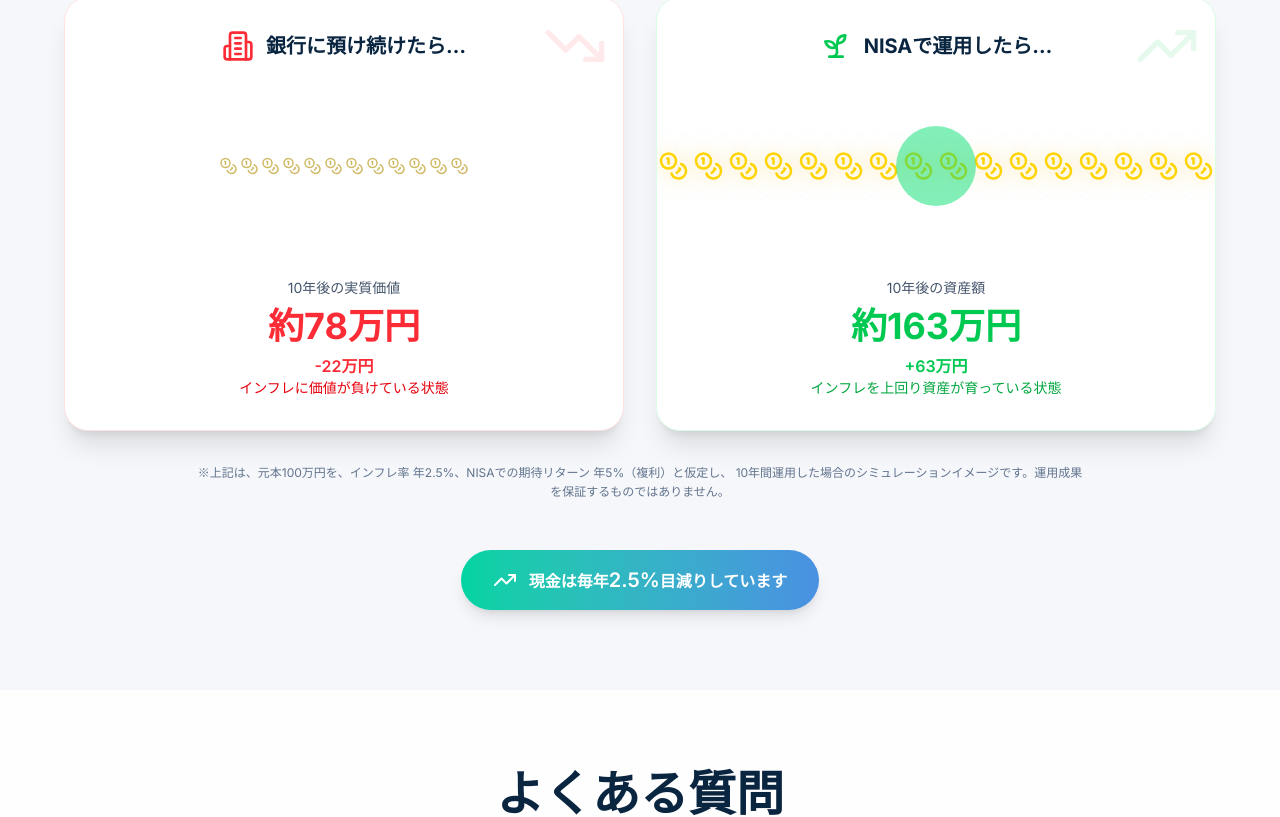
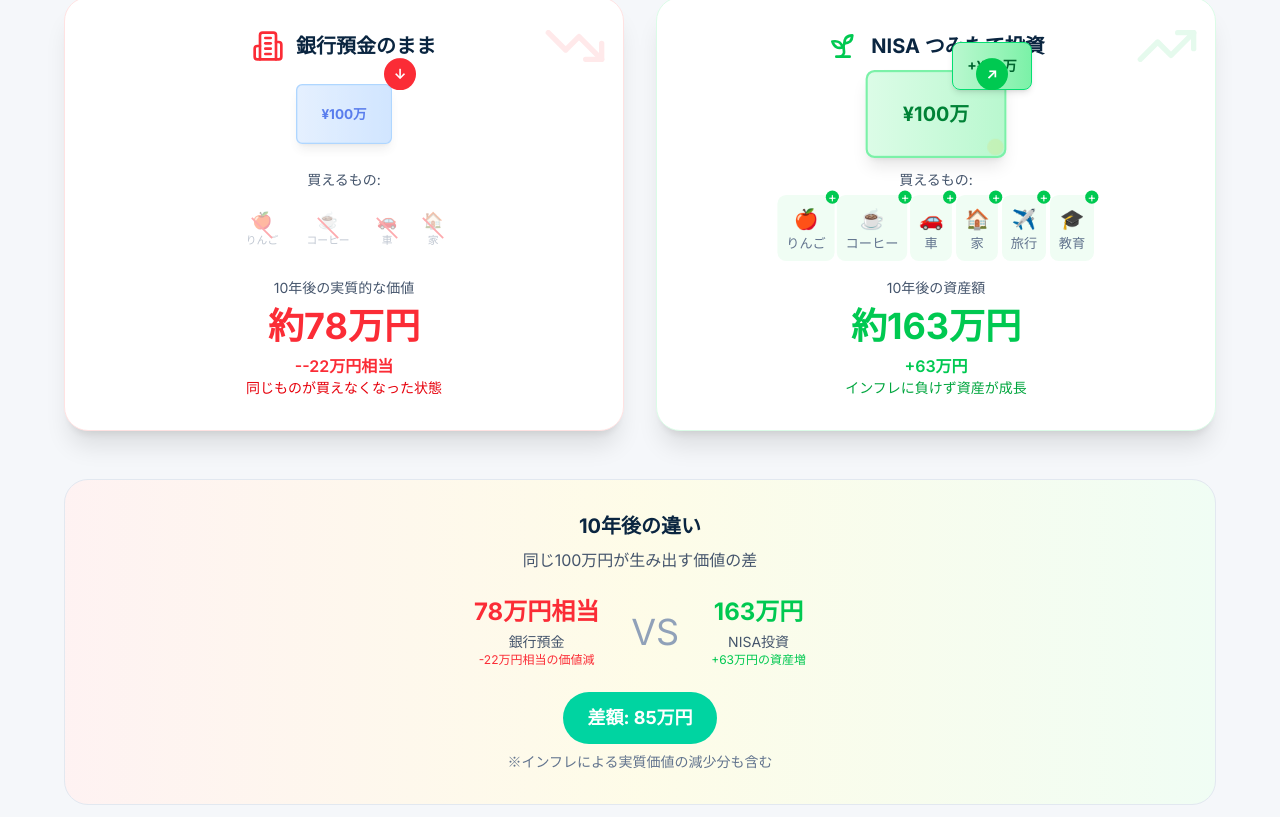
Before and after one commit to hi-asamin/laplace-web, a Next.js app: page / in a window 1280 px wide. Shown: the part 5452-6269 px from the top of the page. Built offline with nearby package versions, Linux system fonts and the light colour scheme.

Commit message:
LPのインフレ対比部分のイラスト改修

```diff
--- a/src/app/page.tsx
+++ b/src/app/page.tsx
@@ -95,9 +95,9 @@
     <div ref={ref} className="max-w-6xl mx-auto">
       <div className="text-center mb-12">
         <h3 className="text-2xl md:text-3xl font-bold text-[var(--color-lp-navy)] mb-4 font-[var(--font-poppins)]">
-          時の流れが変える、<span className="text-[var(--color-lp-mint)]">100万円</span>の未来
+          同じ<span className="text-[var(--color-lp-mint)]">100万円</span>でも、10年後は？
         </h3>
-        <p className="text-lg text-slate-600">もし、100万円を10年間そのままにしたら…？</p>
+        <p className="text-lg text-slate-600">インフレ率2.5%の環境下での購買力の変化</p>
       </div>
 
       <div className="grid grid-cols-1 lg:grid-cols-2 gap-8">
@@ -106,64 +106,83 @@
           <div className="text-center">
             <div className="flex items-center justify-center gap-3 mb-6">
               <Building2 className="w-8 h-8 text-red-500" />
-              <h4 className="text-xl font-bold text-[var(--color-lp-navy)]">銀行に預け続けたら…</h4>
+              <h4 className="text-xl font-bold text-[var(--color-lp-navy)]">銀行預金のまま</h4>
             </div>
 
-            {/* コインの山ビジュアル（縮小アニメーション） */}
-            <div className="relative h-40 flex items-center justify-center mb-8">
+            {/* 購買力の視覚化（商品が買えなくなる） */}
+            <div className="relative h-40 flex flex-col items-center justify-center mb-8">
+              {/* 紙幣のビジュアル */}
+              <div className="relative mb-4">
                 <div
-                className={`transition-all duration-3000 ${
-                  isVisible ? 'scale-75 opacity-60' : 'scale-100 opacity-100'
+                  className={`transition-all duration-3000 ease-out ${
+                    isVisible ? 'scale-75 opacity-70' : 'scale-100 opacity-100'
                   }`}
                 >
-                <div className="flex flex-wrap justify-center items-end gap-1">
-                  {Array.from({ length: 12 }).map((_, i) => (
-                    <Coins
-                      key={i}
-                      className={`text-yellow-400 transition-all duration-3000 ${
-                        isVisible ? 'text-yellow-300' : 'text-yellow-400'
-                      }`}
-                      style={{
-                        fontSize: `${20 + (i % 3) * 8}px`,
-                        animationDelay: `${i * 100}ms`,
-                        filter: isVisible ? 'brightness(0.7)' : 'brightness(1)',
-                      }}
-                    />
-                  ))}
+                  <div className="w-32 h-20 bg-gradient-to-r from-blue-100 to-blue-200 rounded-lg border-2 border-blue-300 flex items-center justify-center shadow-lg">
+                    <span className="text-lg font-bold text-blue-700">¥100万</span>
                   </div>
                 </div>
 
-              {/* インフレの波紋効果 */}
+                {/* インフレの影響を示す矢印 */}
+                {isVisible && (
+                  <div className="absolute -top-2 -right-2 animate-bounce">
+                    <div className="w-8 h-8 bg-red-500 rounded-full flex items-center justify-center text-white text-sm font-bold">
+                      ↓
+                    </div>
+                  </div>
+                )}
+              </div>
+
+              {/* 購買力の変化を商品で表現 */}
+              <div className="flex items-center gap-2 mb-2">
+                <span className="text-sm text-slate-600">買えるもの:</span>
+              </div>
+
+              <div className="flex flex-wrap justify-center gap-2">
+                {/* 商品アイコン（購買力低下を表現） */}
+                {[
+                  { icon: '🍎', label: 'りんご', crossed: isVisible },
+                  { icon: '☕', label: 'コーヒー', crossed: isVisible },
+                  { icon: '🚗', label: '車', crossed: isVisible },
+                  { icon: '🏠', label: '家', crossed: isVisible },
+                ].map((item, i) => (
                   <div
-                className={`absolute inset-0 transition-opacity duration-2000 ${
-                  isVisible ? 'opacity-100' : 'opacity-0'
+                    key={i}
+                    className={`relative flex flex-col items-center p-2 rounded-lg transition-all duration-1000 ${
+                      item.crossed ? 'opacity-40 scale-90' : 'opacity-100 scale-100'
                     }`}
+                    style={{ animationDelay: `${i * 200 + 1000}ms` }}
                   >
-                <div className="absolute top-1/2 left-1/2 transform -translate-x-1/2 -translate-y-1/2">
-                  <div className="w-32 h-32 border-2 border-red-300 rounded-full animate-ping opacity-30"></div>
-                  <div className="w-24 h-24 border-2 border-red-400 rounded-full animate-ping opacity-40 absolute top-4 left-4"></div>
+                    <span className="text-lg">{item.icon}</span>
+                    <span className="text-xs text-slate-500">{item.label}</span>
+                    {item.crossed && (
+                      <div className="absolute inset-0 flex items-center justify-center">
+                        <div className="w-8 h-0.5 bg-red-500 transform rotate-45"></div>
                       </div>
+                    )}
+                  </div>
+                ))}
               </div>
             </div>
 
             <div className="space-y-4">
               <div>
-                <p className="text-sm text-slate-600 mb-2">10年後の実質価値</p>
+                <p className="text-sm text-slate-600 mb-2">10年後の実質的な価値</p>
                 <div className="text-4xl font-bold text-red-500 mb-2">
                   {isVisible ? (
                     <AnimatedNumber end={78} prefix="約" suffix="万円" duration={2500} />
                   ) : (
-                    '約100万円'
+                    '100万円'
                   )}
                 </div>
                 <div className="text-red-500 font-semibold">
                   {isVisible ? (
-                    <AnimatedNumber end={-22} prefix="" suffix="万円" duration={2500} />
+                    <AnimatedNumber end={-22} prefix="-" suffix="万円相当" duration={2500} />
                   ) : (
-                    '0円'
+                    '±0円'
                   )}
                 </div>
-                <p className="text-sm text-red-600">インフレに価値が負けている状態</p>
+                <p className="text-sm text-red-600">同じものが買えなくなった状態</p>
               </div>
             </div>
           </div>
@@ -179,43 +198,90 @@
           <div className="text-center">
             <div className="flex items-center justify-center gap-3 mb-6">
               <Sprout className="w-8 h-8 text-green-500" />
-              <h4 className="text-xl font-bold text-[var(--color-lp-navy)]">NISAで運用したら…</h4>
+              <h4 className="text-xl font-bold text-[var(--color-lp-navy)]">NISA つみたて投資</h4>
             </div>
 
-            {/* コインの山ビジュアル（成長アニメーション） */}
-            <div className="relative h-40 flex items-center justify-center mb-8">
+            {/* 資産成長の視覚化 */}
+            <div className="relative h-40 flex flex-col items-center justify-center mb-8">
+              {/* 資産の成長を表現 */}
+              <div className="relative mb-4">
                 <div
-                className={`transition-all duration-3000 ${isVisible ? 'scale-125' : 'scale-100'}`}
+                  className={`transition-all duration-3000 ease-out ${
+                    isVisible ? 'scale-110' : 'scale-100'
+                  }`}
                 >
-                <div className="flex flex-wrap justify-center items-end gap-1">
-                  {Array.from({ length: 16 }).map((_, i) => (
-                    <Coins
-                      key={i}
-                      className={`text-yellow-400 transition-all duration-3000 ${
-                        isVisible ? 'text-yellow-500' : 'text-yellow-400'
-                      }`}
-                      style={{
-                        fontSize: `${20 + (i % 4) * 6}px`,
-                        animationDelay: `${i * 80}ms`,
-                        filter: isVisible
-                          ? 'brightness(1.2) drop-shadow(0 0 8px rgba(251, 191, 36, 0.5))'
-                          : 'brightness(1)',
-                      }}
-                    />
-                  ))}
+                  <div className="w-32 h-20 bg-gradient-to-r from-green-100 to-green-200 rounded-lg border-2 border-green-300 flex items-center justify-center shadow-lg relative overflow-hidden">
+                    <span className="text-lg font-bold text-green-700">¥100万</span>
+                    {/* 成長を表すキラキラエフェクト */}
+                    {isVisible && (
+                      <>
+                        <div className="absolute top-1 left-1 w-2 h-2 bg-yellow-400 rounded-full animate-ping"></div>
+                        <div
+                          className="absolute bottom-1 right-1 w-2 h-2 bg-yellow-400 rounded-full animate-ping"
+                          style={{ animationDelay: '0.5s' }}
+                        ></div>
+                        <div
+                          className="absolute top-1 right-1 w-1 h-1 bg-yellow-300 rounded-full animate-ping"
+                          style={{ animationDelay: '1s' }}
+                        ></div>
+                      </>
+                    )}
                   </div>
                 </div>
 
-              {/* 成長の輝きエフェクト */}
+                {/* 追加された資産を表現 */}
+                {isVisible && (
+                  <div className="absolute -top-8 -right-8 transition-all duration-2000 animate-fade-in">
+                    <div className="w-20 h-12 bg-gradient-to-r from-green-200 to-green-300 rounded-lg border border-green-400 flex items-center justify-center shadow-md">
+                      <span className="text-sm font-bold text-green-800">+¥63万</span>
+                    </div>
+                  </div>
+                )}
+
+                {/* 成長を示す矢印 */}
+                {isVisible && (
+                  <div className="absolute -top-2 -right-2 animate-bounce">
+                    <div className="w-8 h-8 bg-green-500 rounded-full flex items-center justify-center text-white text-sm font-bold">
+                      ↗
+                    </div>
+                  </div>
+                )}
+              </div>
+
+              {/* より多くのものが買える */}
+              <div className="flex items-center gap-2 mb-2">
+                <span className="text-sm text-slate-600">買えるもの:</span>
+              </div>
+
+              <div className="flex flex-wrap justify-center gap-2">
+                {[
+                  { icon: '🍎', label: 'りんご', enhanced: true },
+                  { icon: '☕', label: 'コーヒー', enhanced: true },
+                  { icon: '🚗', label: '車', enhanced: true },
+                  { icon: '🏠', label: '家', enhanced: true },
+                  { icon: '✈️', label: '旅行', enhanced: true },
+                  { icon: '🎓', label: '教育', enhanced: true },
+                ].map((item, i) => (
                   <div
-                className={`absolute inset-0 transition-opacity duration-2000 ${
-                  isVisible ? 'opacity-100' : 'opacity-0'
+                    key={i}
+                    className={`relative flex flex-col items-center p-2 rounded-lg transition-all duration-1000 ${
+                      isVisible && item.enhanced
+                        ? 'opacity-100 scale-110 bg-green-50'
+                        : 'opacity-80 scale-100'
                     }`}
+                    style={{ animationDelay: `${i * 150 + 1500}ms` }}
                   >
-                <div className="absolute top-1/2 left-1/2 transform -translate-x-1/2 -translate-y-1/2">
-                  <div className="w-20 h-20 bg-green-400 rounded-full opacity-20 animate-pulse"></div>
-                  <div className="w-32 h-32 border-2 border-green-300 rounded-full animate-ping opacity-30 absolute -top-6 -left-6"></div>
+                    <span className="text-lg">{item.icon}</span>
+                    <span className="text-xs text-slate-500">{item.label}</span>
+                    {isVisible && item.enhanced && (
+                      <div className="absolute -top-1 -right-1">
+                        <div className="w-3 h-3 bg-green-500 rounded-full flex items-center justify-center">
+                          <span className="text-white text-xs">+</span>
                         </div>
+                      </div>
+                    )}
+                  </div>
+                ))}
               </div>
             </div>
 
@@ -226,17 +292,17 @@
                   {isVisible ? (
                     <AnimatedNumber end={163} prefix="約" suffix="万円" duration={2500} />
                   ) : (
-                    '約100万円'
+                    '100万円'
                   )}
                 </div>
                 <div className="text-green-500 font-semibold">
                   {isVisible ? (
                     <AnimatedNumber end={63} prefix="+" suffix="万円" duration={2500} />
                   ) : (
-                    '0円'
+                    '±0円'
                   )}
                 </div>
-                <p className="text-sm text-green-600">インフレを上回り資産が育っている状態</p>
+                <p className="text-sm text-green-600">インフレに負けず資産が成長</p>
               </div>
             </div>
           </div>
@@ -248,10 +314,41 @@
         </div>
       </div>
 
+      {/* 比較サマリー */}
+      <div className="mt-12 bg-gradient-to-r from-red-50 via-yellow-50 to-green-50 rounded-3xl p-8 border border-slate-200">
+        <div className="text-center mb-6">
+          <h4 className="text-xl font-bold text-[var(--color-lp-navy)] mb-2">10年後の違い</h4>
+          <p className="text-slate-600">同じ100万円が生み出す価値の差</p>
+        </div>
+
+        <div className="flex items-center justify-center gap-8">
+          <div className="text-center">
+            <div className="text-2xl font-bold text-red-500 mb-1">78万円相当</div>
+            <div className="text-sm text-slate-600">銀行預金</div>
+            <div className="text-xs text-red-500">-22万円相当の価値減</div>
+          </div>
+
+          <div className="text-4xl text-slate-400">VS</div>
+
+          <div className="text-center">
+            <div className="text-2xl font-bold text-green-500 mb-1">163万円</div>
+            <div className="text-sm text-slate-600">NISA投資</div>
+            <div className="text-xs text-green-500">+63万円の資産増</div>
+          </div>
+        </div>
+
+        <div className="text-center mt-6">
+          <div className="inline-flex items-center gap-2 bg-[var(--color-lp-mint)] text-white px-6 py-3 rounded-full">
+            <span className="font-bold text-lg">差額: 85万円</span>
+          </div>
+          <p className="text-sm text-slate-500 mt-2">※インフレによる実質価値の減少分も含む</p>
+        </div>
+      </div>
+
       {/* 注釈 */}
       <div className="mt-8 text-center">
         <p className="text-xs text-slate-500 max-w-4xl mx-auto leading-relaxed">
-          ※上記は、元本100万円を、インフレ率 年2.5%、NISAでの期待リターン 年5%（複利）と仮定し、
+          ※上記は、元本100万円を、インフレ率 年2.5%、NISA運用での期待リターン 年5%（複利）と仮定し、
           10年間運用した場合のシミュレーションイメージです。運用成果を保証するものではありません。
         </p>
       </div>
@@ -908,6 +1005,19 @@
             transform: scaleY(1);
           }
         }
+        @keyframes fade-in {
+          from {
+            opacity: 0;
+            transform: translateY(-20px) scale(0.8);
+          }
+          to {
+            opacity: 1;
+            transform: translateY(0) scale(1);
+          }
+        }
+        .animate-fade-in {
+          animation: fade-in 1s ease-out forwards;
+        }
       `}</style>
 
       {/* Navigation */}
```
Lines whose indentation alone changed are shown as unchanged.
